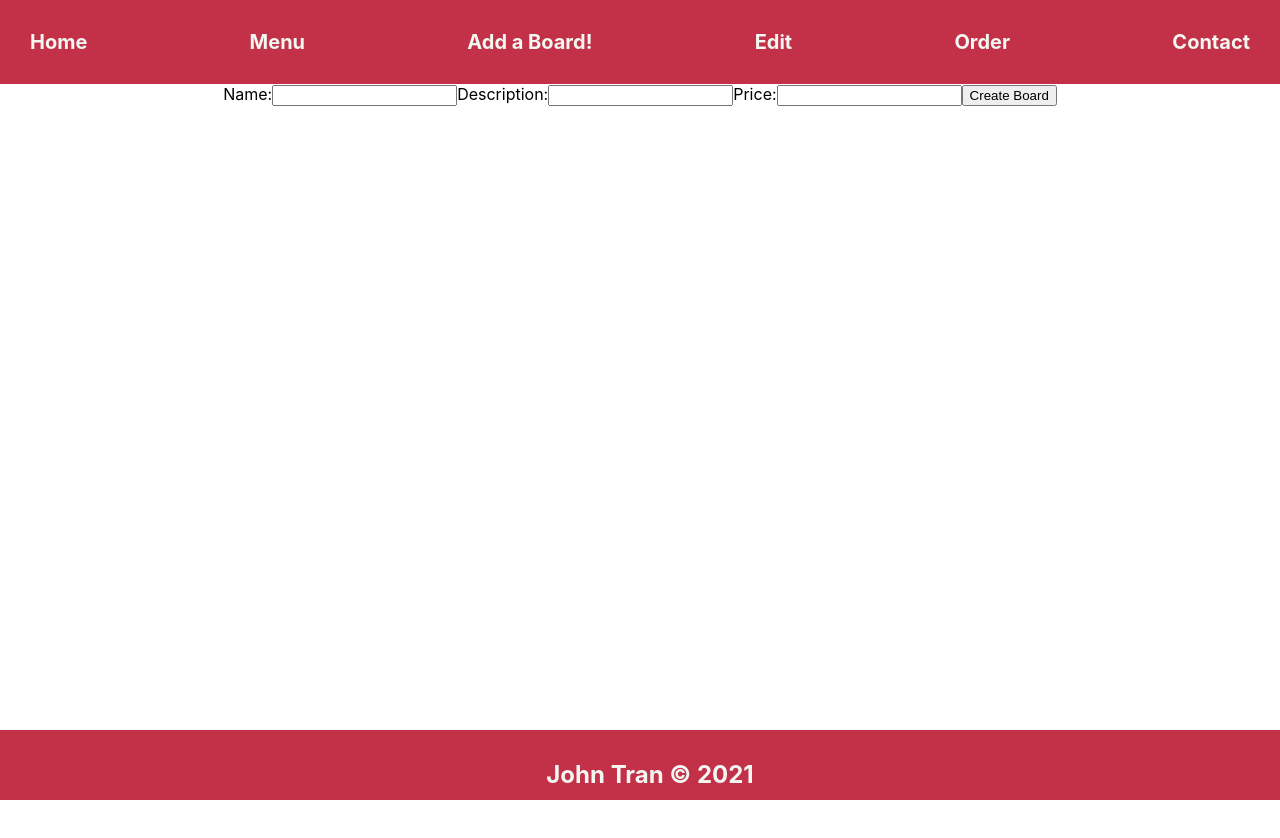
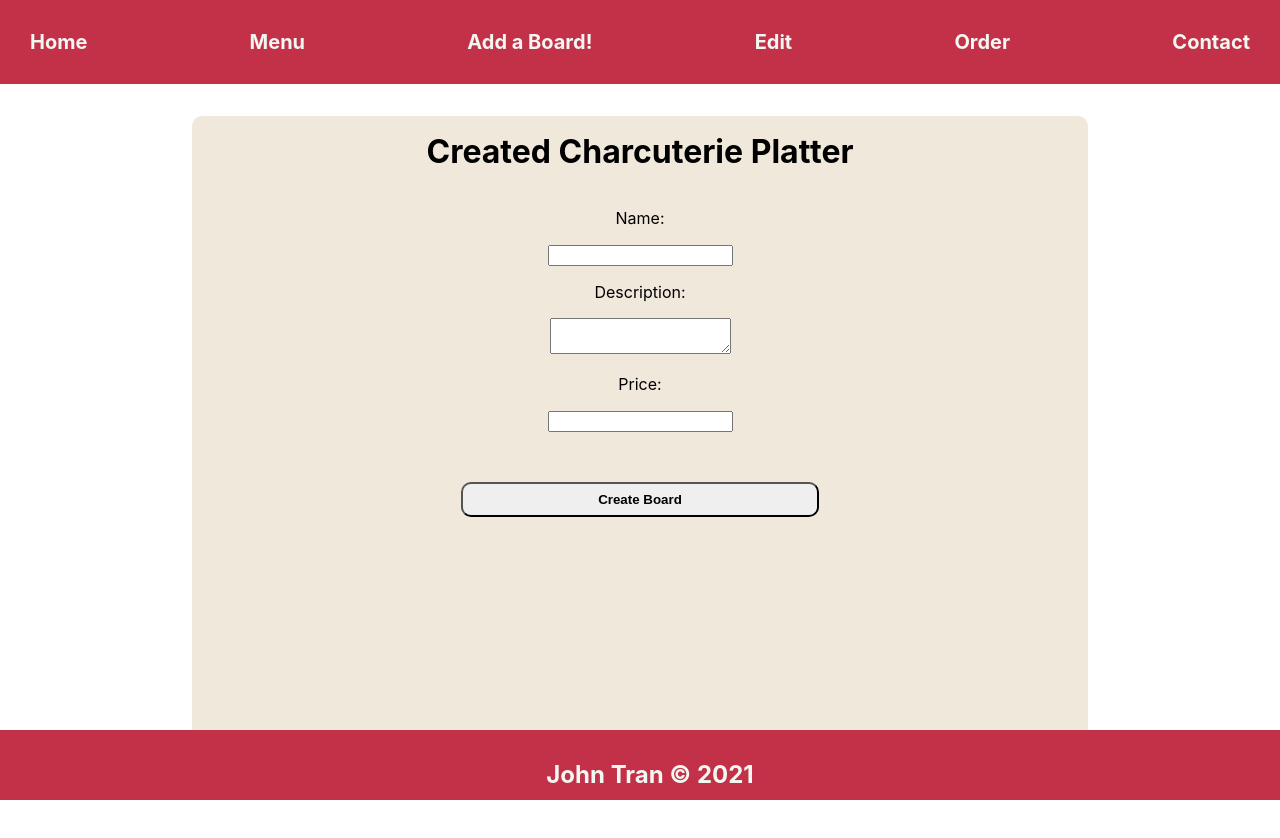
Before and after one commit to johntran1203/board, a React (Create React App) app in the folder client/: page /newBoard in a window 1280 px wide. Shown: the top 838 px of the page. Before the commit the page ends 800 px from the top, so only its background shows below. Built offline with nearby package versions, Linux system fonts and the light colour scheme.

Commit message:
update contact css design

```diff
--- a/client/src/components/Contact.jsx
+++ b/client/src/components/Contact.jsx
@@ -1,6 +1,7 @@
+import { StyledContact } from "../styled/Contact.styled";
 import emailjs from 'emailjs-com'
-import{ init } from 'emailjs-com';
-init("user_7iKgpfOHjiYsr9XwAVnXZ");
+// import{ init } from 'emailjs-com';
+// init("user_7iKgpfOHjiYsr9XwAVnXZ");
 
 // User ID
 // user_7iKgpfOHjiYsr9XwAVnXZ
@@ -19,7 +20,8 @@ const Contact = () => {
         // history.push("/boards");
     };
     return (
-        <div>
+        <StyledContact>
+            <div className= 'container'>
             <h1>Contact Us</h1>
             <form onSubmit={handleSubmit}>
                 <label>Name</label>
@@ -29,9 +31,12 @@ const Contact = () => {
 
                 <label>Message</label>
                 <textarea name='message' rows='4'/>
-                <input type='submit' value='send'/>
+
             </form>
-        </div>
+            <button>Submit</button>
+            </div>
+
+        </StyledContact>
     );
 };
 
--- a/client/src/screens/AddBoard.jsx
+++ b/client/src/screens/AddBoard.jsx
@@ -1,6 +1,7 @@
 import { useState } from "react";
 import { useHistory } from "react-router-dom";
 import { createBoard } from "../services";
+import { StyledCreated } from "../styled/Create.styled";
 
 const AddBoard = () => {
     const [name, setName] = useState("");
@@ -21,7 +22,9 @@ const AddBoard = () => {
     };
 
     return (
-        <form onSubmit={handleSubmit}>
+        <StyledCreated>
+            <div className='container'>
+                <h1>Created Charcuterie Platter</h1>
             <label htmlFor="name">Name:</label>
             <input
                 id="name"
@@ -31,13 +34,16 @@ const AddBoard = () => {
                 required
             />
              <label htmlFor="description">Description:</label>
-            <input
-                id="description"
-                type="text"
-                value={description}
-                onChange={(e) => setDescription(e.target.value)}
-                required
-            />
+            <textarea
+             id="description"
+             type="text"
+             value={description}
+             onChange={(e) => setDescription(e.target.value)}
+             required
+             >
+
+
+            </textarea>
             <label htmlFor="price">Price:</label>
             <input
                 id="price"
@@ -46,8 +52,12 @@ const AddBoard = () => {
                 onChange={(e) => setPrice(e.target.valueAsNumber)}
                 required
             />
-            <button type="submit">Create Board</button>
-        </form>
+
+
+           <button onClick={handleSubmit}>Create Board</button>
+        </div>
+
+        </StyledCreated>
     );
 };
 
--- /dev/null
+++ b/client/src/styled/Contact.styled.js
@@ -0,0 +1,95 @@
+import styled from "styled-components";
+
+export const StyledContact = styled.form`
+  margin-bottom: 100px;
+
+  .container {
+    text-align: center;
+    width: 90%;
+    width: 70%;
+    height: 80vh;
+    margin: 0 auto;
+    border-radius: 10px;
+    margin-top: 2rem;
+    background-color: rgba(210, 180, 140, 0.3);
+  }
+
+  h1 {
+    padding-top: 1rem;
+  }
+
+  label {
+    display: grid;
+    justify-items: center;
+    padding: 1rem;
+
+    input {
+      justify-self: center;
+      width: 100%;
+      border-radius: 5px;
+    }
+  }
+
+  button {
+    font-weight: bold;
+    padding: 0.5rem;
+    color: black;
+    border-radius: 10px;
+    width: 40%;
+    margin: 0.4rem;
+    display: block;
+    margin: 0 auto;
+    margin-top: 50px;
+
+    &:hover {
+      box-shadow: 0 0 10px green;
+    }
+  }
+
+  @media (max-width: 768px) {
+    margin-bottom: 100px;
+
+.container {
+  text-align: center;
+  width: 90%;
+  width: 70%;
+  height: 80vh;
+  margin: 0 auto;
+  border-radius: 10px;
+  margin-top: 2rem;
+  background-color: rgba(210, 180, 140, 0.3);
+}
+
+h1 {
+  padding-top: 1rem;
+}
+
+label {
+  display: grid;
+  justify-items: center;
+  padding: 1rem;
+
+  input {
+    justify-self: center;
+    width: 100%;
+    border-radius: 5px;
+  }
+}
+
+button {
+  font-weight: bold;
+  padding: 0.5rem;
+  color: black;
+  border-radius: 10px;
+  width: 40%;
+  margin: 0.4rem;
+  display: block;
+  margin: 0 auto;
+  margin-top: 50px;
+
+  &:hover {
+    box-shadow: 0 0 10px green;
+  }
+}
+  }
+`
--- /dev/null
+++ b/client/src/styled/Create.styled.js
@@ -0,0 +1,95 @@
+import styled from "styled-components";
+
+export const StyledCreated = styled.form`
+  margin-bottom: 100px;
+
+  .container {
+    text-align: center;
+    width: 90%;
+    width: 70%;
+    height: 80vh;
+    margin: 0 auto;
+    border-radius: 10px;
+    margin-top: 2rem;
+    background-color: rgba(210, 180, 140, 0.3);
+  }
+
+  h1 {
+    padding-top: 1rem;
+  }
+
+  label {
+    display: grid;
+    justify-items: center;
+    padding: 1rem;
+
+    input {
+      justify-self: center;
+      width: 100%;
+      border-radius: 5px;
+    }
+  }
+
+  button {
+    font-weight: bold;
+    padding: 0.5rem;
+    color: black;
+    border-radius: 10px;
+    width: 40%;
+    margin: 0.4rem;
+    display: block;
+    margin: 0 auto;
+    margin-top: 50px;
+
+    &:hover {
+      box-shadow: 0 0 10px green;
+    }
+  }
+
+  @media (max-width: 768px) {
+    margin-bottom: 100px;
+
+.container {
+  text-align: center;
+  width: 90%;
+  width: 70%;
+  height: 80vh;
+  margin: 0 auto;
+  border-radius: 10px;
+  margin-top: 2rem;
+  background-color: rgba(210, 180, 140, 0.3);
+}
+
+h1 {
+  padding-top: 1rem;
+}
+
+label {
+  display: grid;
+  justify-items: center;
+  padding: 1rem;
+
+  input {
+    justify-self: center;
+    width: 100%;
+    border-radius: 5px;
+  }
+}
+
+button {
+  font-weight: bold;
+  padding: 0.5rem;
+  color: black;
+  border-radius: 10px;
+  width: 40%;
+  margin: 0.4rem;
+  display: block;
+  margin: 0 auto;
+  margin-top: 50px;
+
+  &:hover {
+    box-shadow: 0 0 10px green;
+  }
+}
+  }
+`
```
